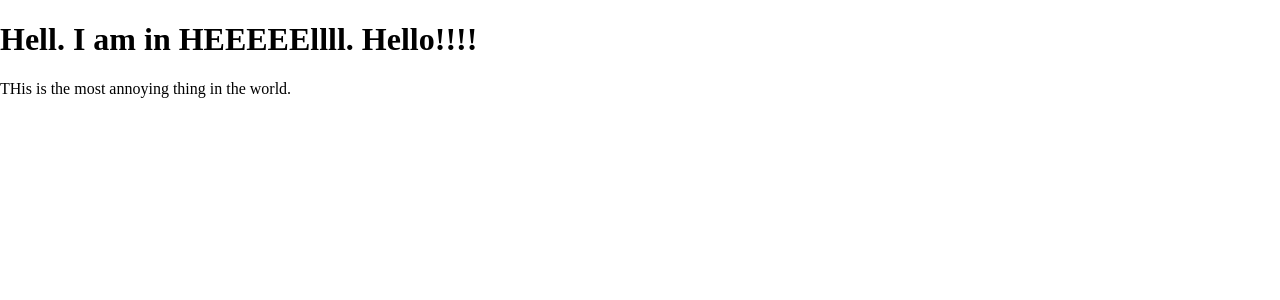
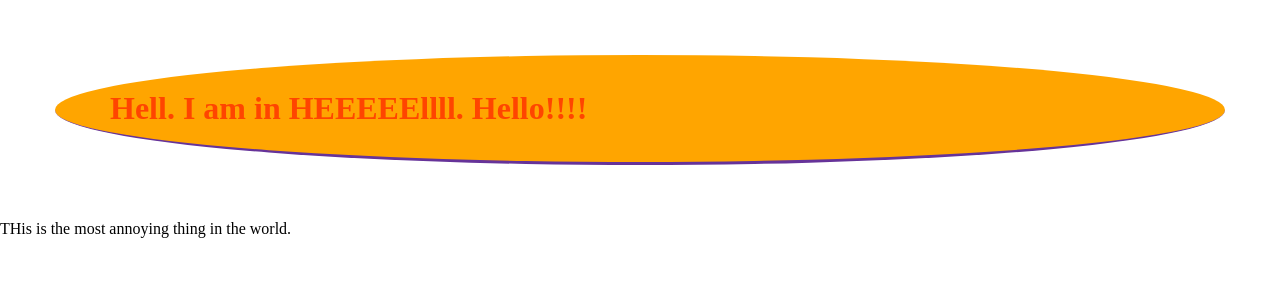
Before and after one commit to MadOgre/product-feedback-app, a React (Create React App) app: page / in a window 1280 px wide. Shown: the top 300 px of the page. Built offline with nearby package versions, Linux system fonts and the light colour scheme.

Commit message:
Add some test styling and style module

```diff
--- /dev/null
+++ b/src/components/HelloHell.module.scss
@@ -0,0 +1,8 @@
+.headers-suck {
+  color: orangered;
+  background-color: orange;
+  padding: 35px 55px;
+  margin: 55px;
+  border-radius: 50%;
+  border-bottom: 3px solid rebeccapurple;
+}
--- a/src/components/HelloHell.tsx
+++ b/src/components/HelloHell.tsx
@@ -1,7 +1,9 @@
+import classes from "./HelloHell.module.scss";
+
 export const HelloHell = (): JSX.Element => {
   return (
     <>
-      <h1>Hell. I am in HEEEEEllll. Hello!!!!</h1>
+      <h1 className={classes["headers-suck"]}>Hell. I am in HEEEEEllll. Hello!!!!</h1>
       <p>THis is the most annoying thing in the world.</p>
     </>
   );
```
